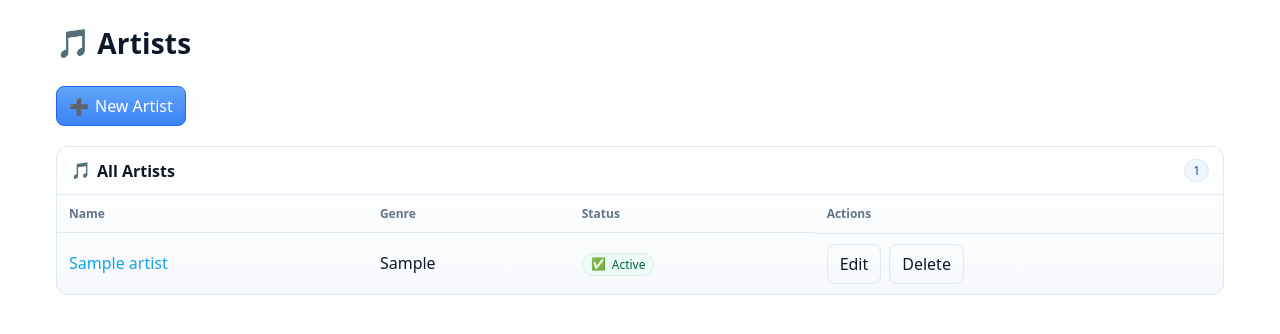
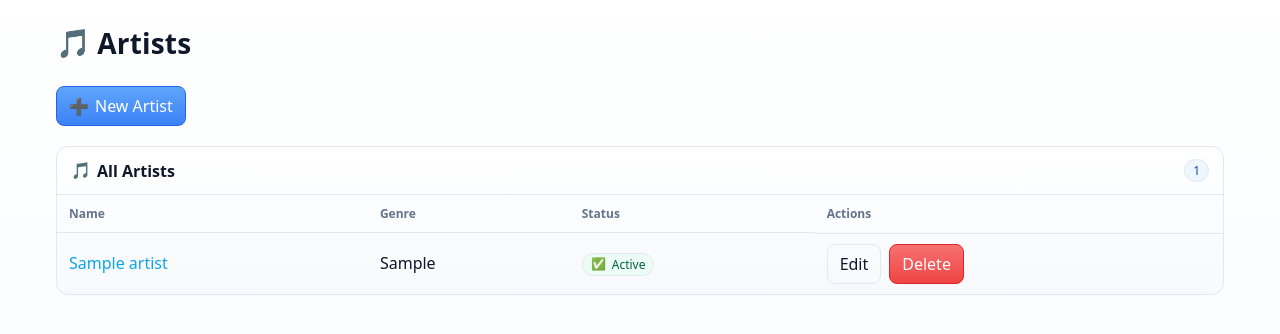
Before and after one commit to sakaidubz/indoor-radio-platform, a Rails app: page /artists in a window 1280 px wide. Shown: the part 52-386 px from the top of the page. Run offline with Rails 7, Linux system fonts and the light colour scheme; tables that the repository leaves empty hold one stand-in row (Sample ...); some libraries are stand-ins or nearby versions.

Commit message:
feat(ui): establish button color policy — primary (blue), danger (red), ghost neutral; apply danger to Delete actions

```diff
--- a/app/assets/stylesheets/application.css
+++ b/app/assets/stylesheets/application.css
@@ -69,7 +69,13 @@ a:hover { text-decoration: underline; }
 td.actions { display: flex; gap: 8px; align-items: center; white-space: nowrap; }
 .btn { display: inline-block; border-radius: 8px; padding: 8px 12px; background: var(--accent); color: var(--text); border: 1px solid var(--border); text-decoration: none; }
 .btn:hover { filter: brightness(1.08); text-decoration: none; }
+.btn:focus { outline: none; box-shadow: 0 0 0 3px rgba(59,130,246,0.25); }
 .btn-primary { background: linear-gradient(180deg, #60a5fa 0%, #3b82f6 100%); border-color: #2563eb; color: #ffffff; }
+.btn-danger { background: linear-gradient(180deg, #f87171 0%, #ef4444 100%); border-color: #dc2626; color: #ffffff; }
+.btn-success { background: linear-gradient(180deg, #34d399 0%, #10b981 100%); border-color: #059669; color: #ffffff; }
+.btn-warning { background: linear-gradient(180deg, #fcd34d 0%, #f59e0b 100%); border-color: #d97706; color: #78350f; }
+.btn-ghost { background: transparent; border-color: var(--border); color: var(--text); }
+.btn-ghost:hover { background: rgba(0,0,0,0.04); }
 
 .grid-2 { display: grid; grid-template-columns: 1fr 1fr; gap: 16px; margin-bottom: 16px; }
 .card { background: linear-gradient(180deg, var(--panel) 0%, var(--panel-2) 100%); border: 1px solid var(--border); border-radius: 12px; overflow: hidden; }
@@ -125,7 +131,6 @@ tbody tr:hover { background: rgba(0,0,0,0.03); }
 }
 .errors { border: 1px solid #fecaca; background: #fff1f2; color: #991b1b; padding: 10px 12px; border-radius: 10px; margin-bottom: 12px; }
 .form-actions { display: flex; gap: 8px; margin-top: 12px; }
-.btn-ghost { background: transparent; border-color: var(--border); }
 
 @media (max-width: 900px) {
   .form-grid { grid-template-columns: 1fr; }
--- a/app/views/artists/index.html.slim
+++ b/app/views/artists/index.html.slim
@@ -33,6 +33,6 @@ h1.page-title.with-emoji
                 = titleize_status(a.status)
             td.actions
               = link_to 'Edit', edit_artist_path(a), class: 'btn btn-ghost'
-              = link_to 'Delete', artist_path(a), method: :delete, data: { confirm: 'Delete this artist?' }, class: 'btn btn-ghost'
+              = link_to 'Delete', artist_path(a), method: :delete, data: { confirm: 'Delete this artist?' }, class: 'btn btn-danger'
   - else
     .empty muted No artists found.
--- a/app/views/episodes/index.html.slim
+++ b/app/views/episodes/index.html.slim
@@ -33,6 +33,6 @@ h1.page-title.with-emoji
                 = titleize_status(e.status)
             td.actions
               = link_to 'Edit', edit_episode_path(e), class: 'btn btn-ghost'
-              = link_to 'Delete', episode_path(e), method: :delete, data: { confirm: 'Delete this episode?' }, class: 'btn btn-ghost'
+              = link_to 'Delete', episode_path(e), method: :delete, data: { confirm: 'Delete this episode?' }, class: 'btn btn-danger'
   - else
     .empty muted No episodes found.
```
